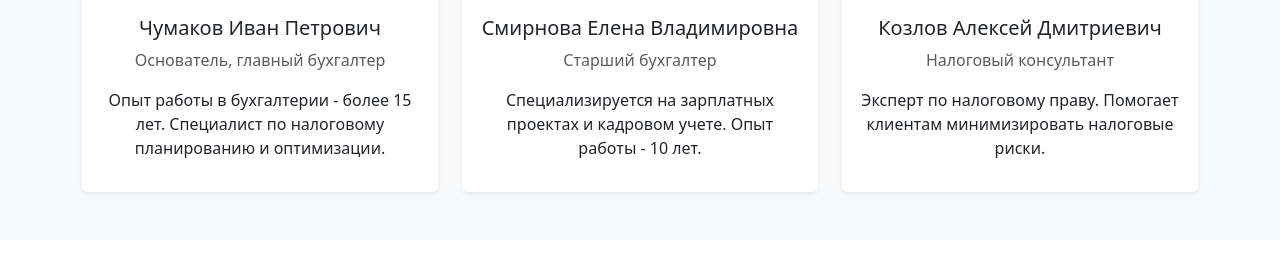
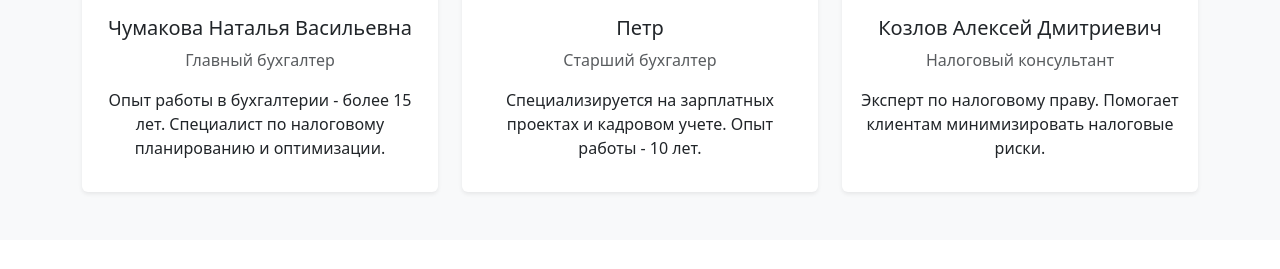
Before and after one commit to vq1W24/Diplom, a Django app: page /about/ in a window 1280 px wide. Shown: the part 1133-1402 px from the top of the page. Run offline with Django 5.2, Linux system fonts and the light colour scheme; parts of the project's set-up code (start-up, migrations or seed data) failed here and were passed over; some libraries are stand-ins or nearby versions.

Commit message:
Update about.html

```diff
--- a/Diplom/website/templates/about.html
+++ b/Diplom/website/templates/about.html
@@ -67,8 +67,8 @@
                 <div class="card border-0 shadow-sm h-100">
                     <img src="https://via.placeholder.com/300x300?text=Основатель" class="card-img-top" alt="Основатель">
                     <div class="card-body text-center">
-                        <h3 class="h5">Чумаков Иван Петрович</h3>
-                        <p class="text-muted">Основатель, главный бухгалтер</p>
+                        <h3 class="h5">Чумакова Наталья Васильевна</h3>
+                        <p class="text-muted">Главный бухгалтер</p>
                         <p>Опыт работы в бухгалтерии - более 15 лет. Специалист по налоговому планированию и оптимизации.</p>
                     </div>
                 </div>
@@ -77,7 +77,7 @@
                 <div class="card border-0 shadow-sm h-100">
                     <img src="https://via.placeholder.com/300x300?text=Бухгалтер" class="card-img-top" alt="Бухгалтер">
                     <div class="card-body text-center">
-                        <h3 class="h5">Смирнова Елена Владимировна</h3>
+                        <h3 class="h5">Петр</h3>
                         <p class="text-muted">Старший бухгалтер</p>
                         <p>Специализируется на зарплатных проектах и кадровом учете. Опыт работы - 10 лет.</p>
                     </div>
```
